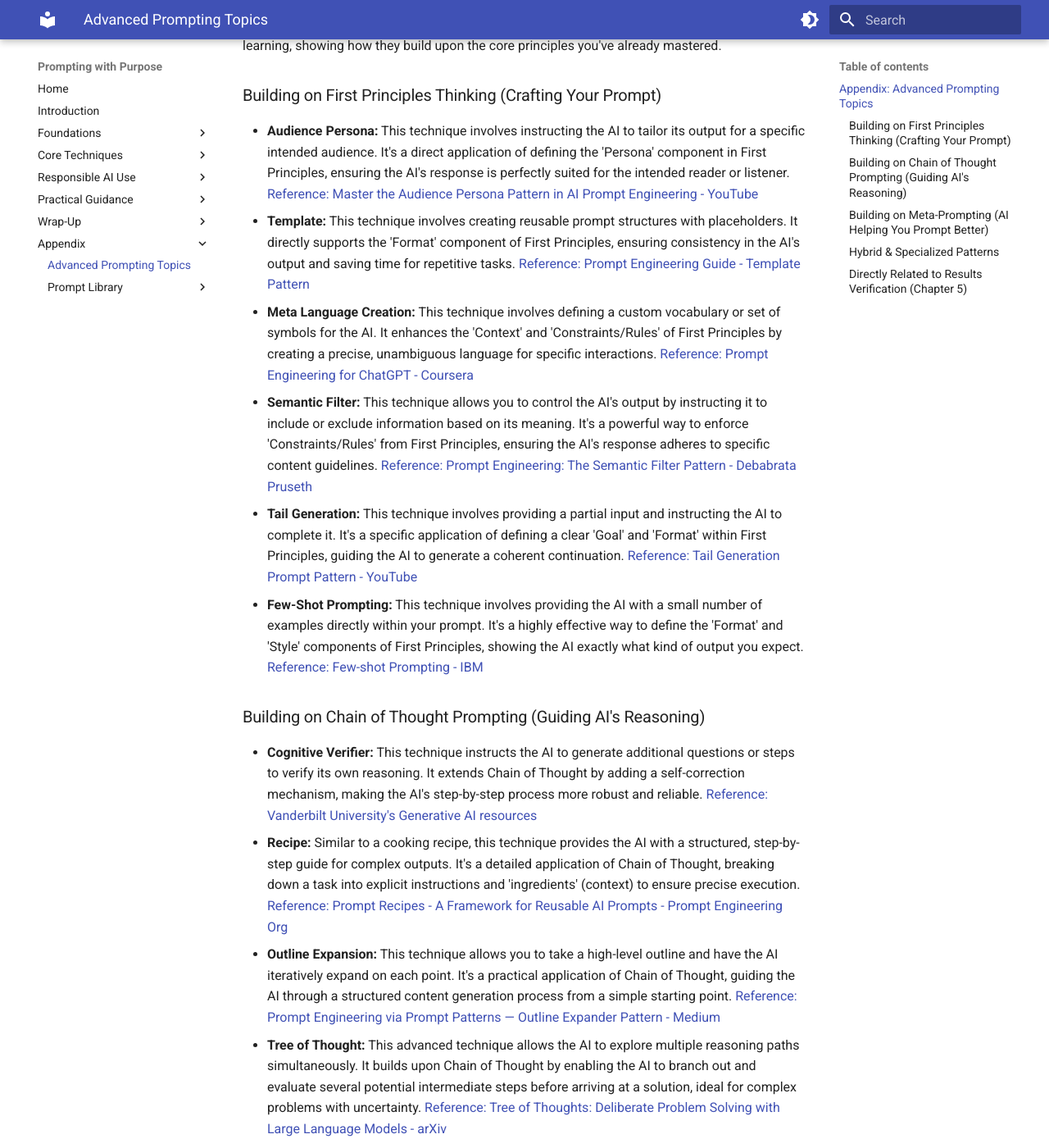
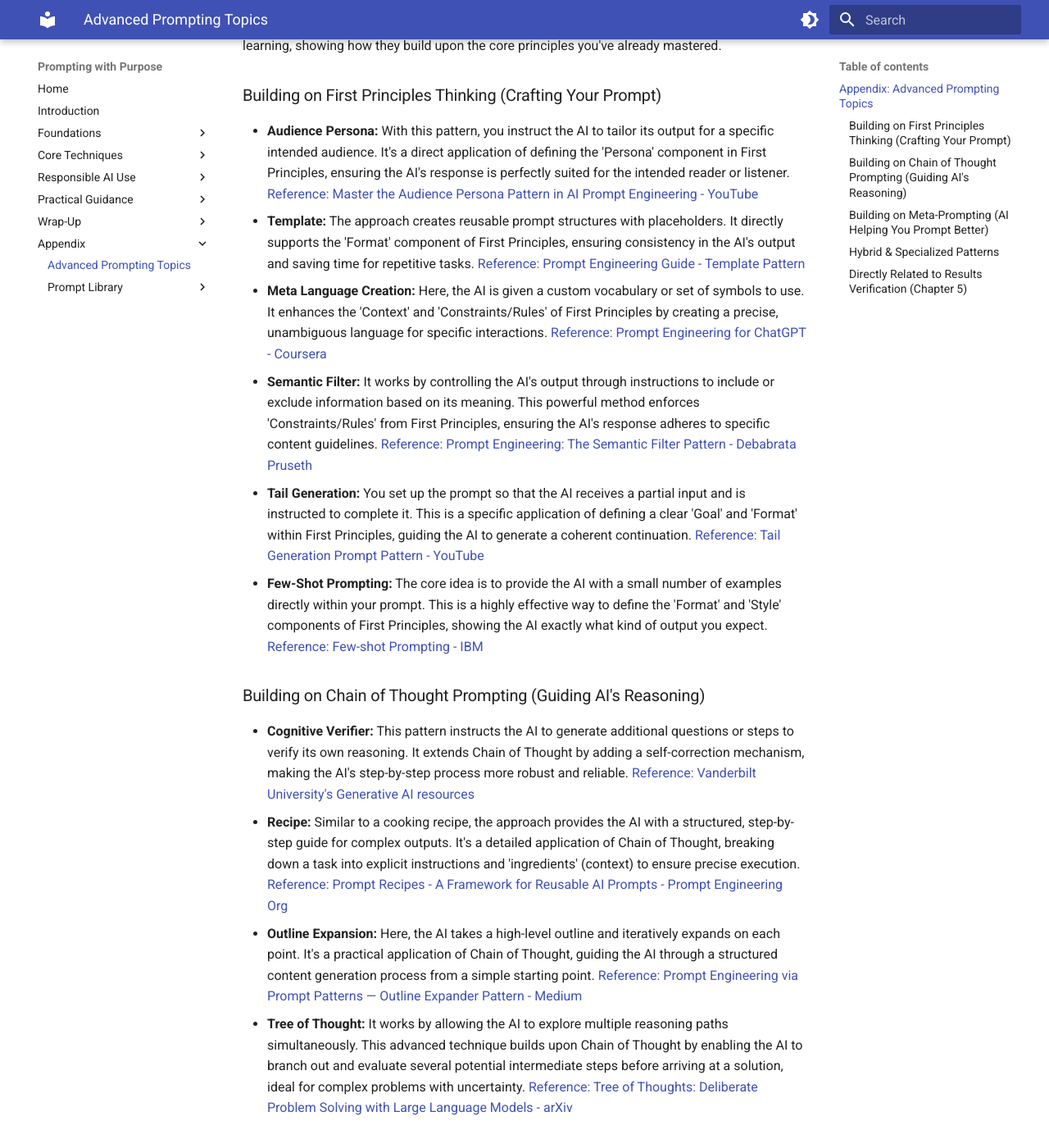
Before and after one commit to jmetzz/prompting-with-purpose, an MkDocs documentation site: the page built from docs/appendix.md, in a window 1280 px wide and 1400 px high, scrolled down 352 px. Shown: the whole window at 82% size. Built offline with MkDocs 1.6.1 and Material for MkDocs 9.7.7, drawn with Linux system fonts in a browser that asks for light colours; some of the changed text lies outside the part shown.

Commit message:
docs: rephrase to improve reading flow

```diff
--- a/docs/appendix.md
+++ b/docs/appendix.md
@@ -7,31 +7,31 @@ This crash course has provided you with a solid foundation in AI prompting. As y
 
 ### Building on First Principles Thinking (Crafting Your Prompt)
 
-- **Audience Persona:** This technique involves instructing the AI to tailor its output for a specific intended audience. It's a direct application of defining the 'Persona' component in First Principles, ensuring the AI's response is perfectly suited for the intended reader or listener. [Reference: Master the Audience Persona Pattern in AI Prompt Engineering - YouTube](https://www.youtube.com/watch?v=2_yJ0-F2_F0)
-- **Template:** This technique involves creating reusable prompt structures with placeholders. It directly supports the 'Format' component of First Principles, ensuring consistency in the AI's output and saving time for repetitive tasks. [Reference: Prompt Engineering Guide - Template Pattern](https://www.promptingguide.ai/techniques/template)
-- **Meta Language Creation:** This technique involves defining a custom vocabulary or set of symbols for the AI. It enhances the 'Context' and 'Constraints/Rules' of First Principles by creating a precise, unambiguous language for specific interactions. [Reference: Prompt Engineering for ChatGPT - Coursera](https://www.coursera.org/learn/prompt-engineering)
-- **Semantic Filter:** This technique allows you to control the AI's output by instructing it to include or exclude information based on its meaning. It's a powerful way to enforce 'Constraints/Rules' from First Principles, ensuring the AI's response adheres to specific content guidelines. [Reference: Prompt Engineering: The Semantic Filter Pattern - Debabrata Pruseth](https://debabratapruseth.com/prompt-engineering-semantic-filter-pattern/)
-- **Tail Generation:** This technique involves providing a partial input and instructing the AI to complete it. It's a specific application of defining a clear 'Goal' and 'Format' within First Principles, guiding the AI to generate a coherent continuation. [Reference: Tail Generation Prompt Pattern - YouTube](https://www.youtube.com/watch?v=2_yJ0-F2_F0)
-- **Few-Shot Prompting:** This technique involves providing the AI with a small number of examples directly within your prompt. It's a highly effective way to define the 'Format' and 'Style' components of First Principles, showing the AI exactly what kind of output you expect. [Reference: Few-shot Prompting - IBM](https://www.ibm.com/docs/en/watsonx-ai/1.0?topic=prompt-engineering-few-shot-prompting)
+- **Audience Persona:** With this pattern, you instruct the AI to tailor its output for a specific intended audience. It's a direct application of defining the 'Persona' component in First Principles, ensuring the AI's response is perfectly suited for the intended reader or listener. [Reference: Master the Audience Persona Pattern in AI Prompt Engineering - YouTube](https://www.youtube.com/watch?v=2_yJ0-F2_F0)
+- **Template:** The approach creates reusable prompt structures with placeholders. It directly supports the 'Format' component of First Principles, ensuring consistency in the AI's output and saving time for repetitive tasks. [Reference: Prompt Engineering Guide - Template Pattern](https://www.promptingguide.ai/techniques/template)
+- **Meta Language Creation:** Here, the AI is given a custom vocabulary or set of symbols to use. It enhances the 'Context' and 'Constraints/Rules' of First Principles by creating a precise, unambiguous language for specific interactions. [Reference: Prompt Engineering for ChatGPT - Coursera](https://www.coursera.org/learn/prompt-engineering)
+- **Semantic Filter:** It works by controlling the AI's output through instructions to include or exclude information based on its meaning. This powerful method enforces 'Constraints/Rules' from First Principles, ensuring the AI's response adheres to specific content guidelines. [Reference: Prompt Engineering: The Semantic Filter Pattern - Debabrata Pruseth](https://debabratapruseth.com/prompt-engineering-semantic-filter-pattern/)
+- **Tail Generation:** You set up the prompt so that the AI receives a partial input and is instructed to complete it. This is a specific application of defining a clear 'Goal' and 'Format' within First Principles, guiding the AI to generate a coherent continuation. [Reference: Tail Generation Prompt Pattern - YouTube](https://www.youtube.com/watch?v=2_yJ0-F2_F0)
+- **Few-Shot Prompting:** The core idea is to provide the AI with a small number of examples directly within your prompt. This is a highly effective way to define the 'Format' and 'Style' components of First Principles, showing the AI exactly what kind of output you expect. [Reference: Few-shot Prompting - IBM](https://www.ibm.com/docs/en/watsonx-ai/1.0?topic=prompt-engineering-few-shot-prompting)
 
 ### Building on Chain of Thought Prompting (Guiding AI's Reasoning)
 
-- **Cognitive Verifier:** This technique instructs the AI to generate additional questions or steps to verify its own reasoning. It extends Chain of Thought by adding a self-correction mechanism, making the AI's step-by-step process more robust and reliable. [Reference: Vanderbilt University's Generative AI resources](https://www.vanderbilt.edu/generative-ai/resources/)
-- **Recipe:** Similar to a cooking recipe, this technique provides the AI with a structured, step-by-step guide for complex outputs. It's a detailed application of Chain of Thought, breaking down a task into explicit instructions and 'ingredients' (context) to ensure precise execution. [Reference: Prompt Recipes - A Framework for Reusable AI Prompts - Prompt Engineering Org](https://www.promptengineering.org/prompt-recipes-a-framework-for-reusable-ai-prompts/)
-- **Outline Expansion:** This technique allows you to take a high-level outline and have the AI iteratively expand on each point. It's a practical application of Chain of Thought, guiding the AI through a structured content generation process from a simple starting point. [Reference: Prompt Engineering via Prompt Patterns — Outline Expander Pattern - Medium](https://medium.com/@ali.aslam/prompt-engineering-via-prompt-patterns-outline-expander-pattern-a0f2d2e1b2e1)
-- **Tree of Thought:** This advanced technique allows the AI to explore multiple reasoning paths simultaneously. It builds upon Chain of Thought by enabling the AI to branch out and evaluate several potential intermediate steps before arriving at a solution, ideal for complex problems with uncertainty. [Reference: Tree of Thoughts: Deliberate Problem Solving with Large Language Models - arXiv](https://arxiv.org/abs/2305.10601)
+- **Cognitive Verifier:** This pattern instructs the AI to generate additional questions or steps to verify its own reasoning. It extends Chain of Thought by adding a self-correction mechanism, making the AI's step-by-step process more robust and reliable. [Reference: Vanderbilt University's Generative AI resources](https://www.vanderbilt.edu/generative-ai/resources/)
+- **Recipe:** Similar to a cooking recipe, the approach provides the AI with a structured, step-by-step guide for complex outputs. It's a detailed application of Chain of Thought, breaking down a task into explicit instructions and 'ingredients' (context) to ensure precise execution. [Reference: Prompt Recipes - A Framework for Reusable AI Prompts - Prompt Engineering Org](https://www.promptengineering.org/prompt-recipes-a-framework-for-reusable-ai-prompts/)
+- **Outline Expansion:** Here, the AI takes a high-level outline and iteratively expands on each point. It's a practical application of Chain of Thought, guiding the AI through a structured content generation process from a simple starting point. [Reference: Prompt Engineering via Prompt Patterns — Outline Expander Pattern - Medium](https://medium.com/@ali.aslam/prompt-engineering-via-prompt-patterns-outline-expander-pattern-a0f2d2e1b2e1)
+- **Tree of Thought:** It works by allowing the AI to explore multiple reasoning paths simultaneously. This advanced technique builds upon Chain of Thought by enabling the AI to branch out and evaluate several potential intermediate steps before arriving at a solution, ideal for complex problems with uncertainty. [Reference: Tree of Thoughts: Deliberate Problem Solving with Large Language Models - arXiv](https://arxiv.org/abs/2305.10601)
 
 ### Building on Meta-Prompting (AI Helping You Prompt Better)
 
-- **Flipped Interaction:** This technique reverses the typical user-AI dynamic, where you instruct the AI to ask _you_ questions. It's a direct application of Meta-Prompting, as the AI helps you clarify your own needs and formulate better prompts by guiding the information-gathering process. [Reference: Chat Prompts: Understanding the Flipped Interaction Pattern - Curam Ai](https://www.curam-ai.com.au/blog/chat-prompts-understanding-the-flipped-interaction-pattern)
-- **Prompt Generator:** This technique involves using an AI to help you create better prompts. It's a prime example of Meta-Prompting in action, where the AI assists you in refining your initial ideas into detailed, optimized prompts. [Reference: What is a Prompt Generator? - Voiceflow](https://www.voiceflow.com/blog/prompt-generator)
+- **Flipped Interaction:** You set up the prompt so that the AI asks _you_ questions, reversing the typical user-AI dynamic. It's a direct application of Meta-Prompting, as the AI helps you clarify your own needs and formulate better prompts by guiding the information-gathering process. [Reference: Chat Prompts: Understanding the Flipped Interaction Pattern - Curam Ai](https://www.curam-ai.com.au/blog/chat-prompts-understanding-the-flipped-interaction-pattern)
+- **Prompt Generator:** The core idea is to use an AI to help you create better prompts. It's a prime example of Meta-Prompting in action, where the AI assists you in refining your initial ideas into detailed, optimized prompts. [Reference: What is a Prompt Generator? - Voiceflow](https://www.voiceflow.com/blog/prompt-generator)
 
 ### Hybrid & Specialized Patterns
 
-- **Game Play:** This technique involves framing your interaction with the AI as a game. It combines elements of First Principles (defining rules), Chain of Thought (sequential turns), and Meta-Prompting (AI as game master guiding the interaction), making it useful for interactive learning or simulations. [Reference: The Game Play Pattern in Prompt Engineering - Medium](https://medium.com/@ali.aslam/the-game-play-pattern-in-prompt-engineering-a0f2d2e1b2e1)
-- **Menu Actions:** This technique presents the AI with a predefined set of actionable options. It relates to First Principles by defining clear 'Constraints/Rules' and 'Format' for interaction, and can be used within a Chain of Thought to guide multi-step processes. [Reference: Menu Actions Pattern: Prompt Engineering - Medium](https://medium.com/@souravpati/menu-actions-pattern-prompt-engineering-a0f2d2e1b2e1)
-- **Playoff Method:** This technique asks the AI to generate multiple competing ideas and then iteratively select the best. It combines creative generation (related to First Principles brainstorming) with a structured evaluation process (similar to Chain of Thought) to optimize decision-making. [Reference: The Playoff Method - God of Prompt](https://godofprompt.ai/playoff-method)
+- **Game Play:** This pattern frames your interaction with the AI as a game. It combines elements of First Principles (defining rules), Chain of Thought (sequential turns), and Meta-Prompting (AI as game master guiding the interaction), making it useful for interactive learning or simulations. [Reference: The Game Play Pattern in Prompt Engineering - Medium](https://medium.com/@ali.aslam/the-game-play-pattern-in-prompt-engineering-a0f2d2e1b2e1)
+- **Menu Actions:** With this approach, the AI is presented with a predefined set of actionable options. It relates to First Principles by defining clear 'Constraints/Rules' and 'Format' for interaction, and can be used within a Chain of Thought to guide multi-step processes. [Reference: Menu Actions Pattern: Prompt Engineering - Medium](https://medium.com/@souravpati/menu-actions-pattern-prompt-engineering-a0f2d2e1b2e1)
+- **Playoff Method:** The core idea is to ask the AI to generate multiple competing ideas and then iteratively select the best. It combines creative generation (related to First Principles brainstorming) with a structured evaluation process (similar to Chain of Thought) to optimize decision-making. [Reference: The Playoff Method - God of Prompt](https://godofprompt.ai/playoff-method)
 
 ### Directly Related to Results Verification (Chapter 5)
 
-- **Fact Check List:** This technique instructs the AI to extract and list fundamental facts from its output for verification. It directly supports the 'SENSE' check from Chapter 5, providing a structured way to ensure the reliability of AI-generated content. [Reference: Fact Check List Prompt Pattern - YouTube](https://www.youtube.com/watch?v=2_yJ0-F2_F0)
+- **Fact Check List:** You set up the prompt so that the AI extracts and lists fundamental facts from its output for verification. It directly supports the 'SENSE' check from Chapter 5, providing a structured way to ensure the reliability of AI-generated content. [Reference: Fact Check List Prompt Pattern - YouTube](https://www.youtube.com/watch?v=2_yJ0-F2_F0)
```
